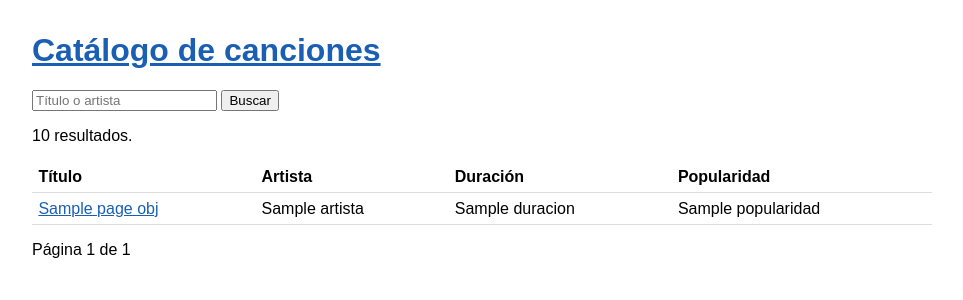
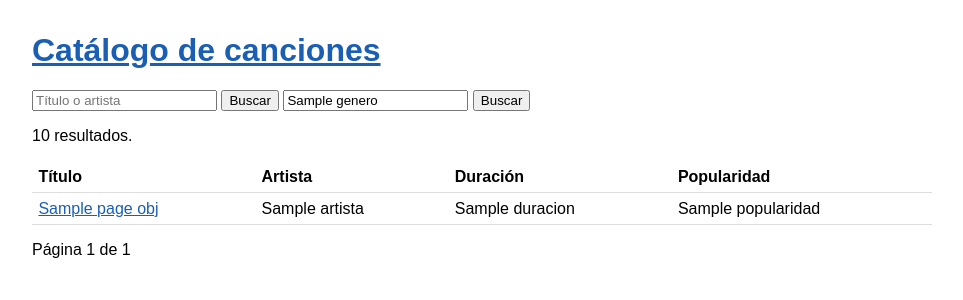
Before and after one commit to ManuelRuizJ/django-1, a Django app: template catalogo/templates/catalogo/lista.html in a window 1280 px wide. Shown: the top 300 px of the page, without its empty margins (158-1121 px from the left). Run offline with Django 5.2, Linux system fonts and the light colour scheme; the template is opened without the code that fills it: most values are stand-ins (such as "Sample title", 1, 10 or a date in 2020).

Commit message:
busqueda por genero

```diff
--- a/catalogo/templates/catalogo/lista.html
+++ b/catalogo/templates/catalogo/lista.html
@@ -8,8 +8,16 @@
         value="{{ q }}"
         placeholder="Título o artista">
     <button type="submit">Buscar</button>
+
+    <input
+        type="text"
+        name="genero"
+        value="{{ genero }}"
+        placeholder="Género">
+    <button type="submit">Buscar</button>
 </form>
 <p>{{ total }} resultados.</p>
+
 <table>
     <tr>
         <th>Título</th>
@@ -32,6 +40,8 @@
     </tr>
     {% endfor %}
 </table>
+
+
 <p>Página {{ page_obj.number }} de {{ page_obj.paginator.num_pages }}</p>
 {% if page_obj.has_previous %}
     <a href="?q={{ q|urlencode }}&page={{ page_obj.previous_page_number }}">Anterior</a>
```
Also changed, not shown: catalogo/views.py (+7 -0 lines).
